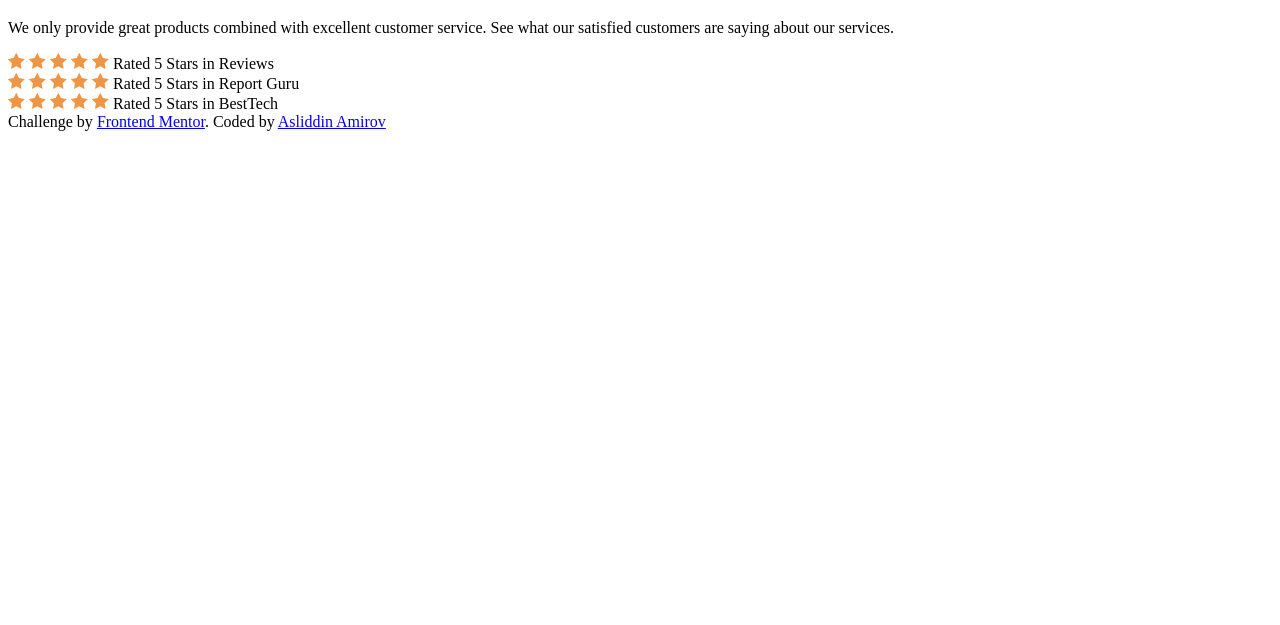
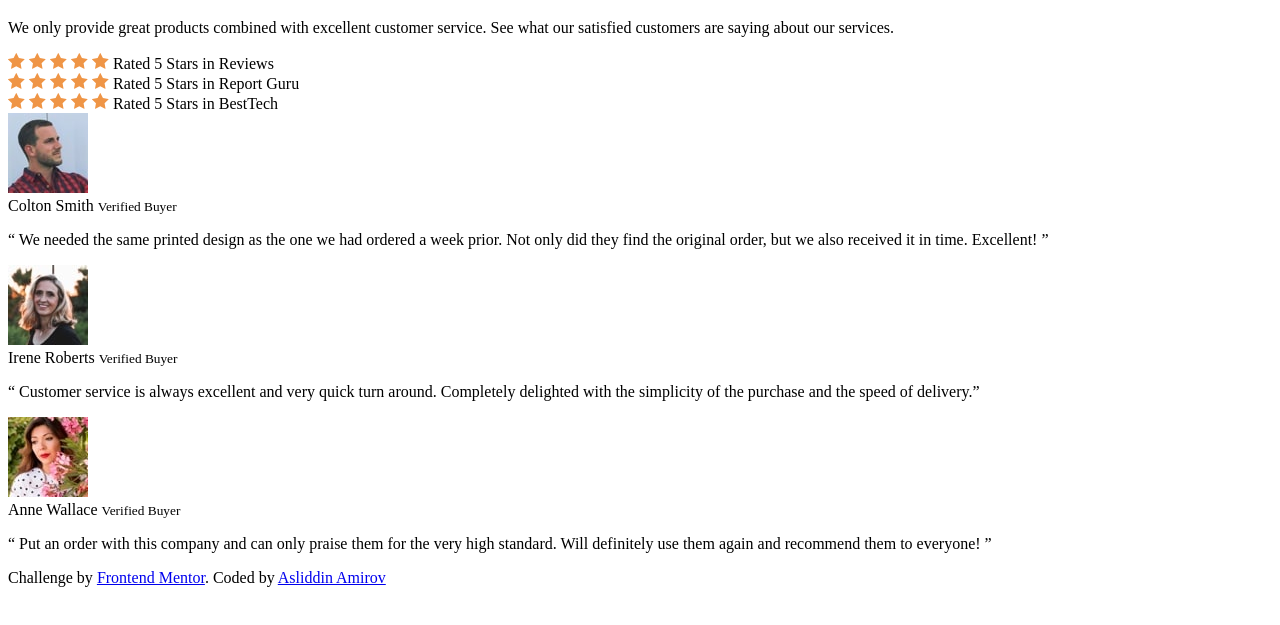
Before and after one commit to asliddinamir/project11-FM, a plain HTML site: page index.html in a window 1280 px wide. Shown: the part 61-686 px from the top of the page. Drawn offline with Linux system fonts and the light colour scheme.

Commit message:
done html part

```diff
--- a/index.html
+++ b/index.html
@@ -55,9 +55,43 @@
       </div>
     </div>
     <div class="reviews">
+
       <div class="review1">
+        <div class="header">
+          <img src="./images/image-colton.jpg" alt="colton">
+          <div class="author_name">
+            <span>Colton Smith</span>
+            <small>Verified Buyer</small>
+          </div>
+        </div>
+        <p>“ We needed the same printed design as the one we had ordered a week prior. Not only did they find the
+          original order, but we also received it in time. Excellent! ”</p>
+      </div>
 
+      <div class="review1">
+        <div class="header">
+          <img src="./images/image-irene.jpg" alt="irene">
+          <div class="author_name">
+            <span>Irene Roberts</span>
+            <small>Verified Buyer</small>
+          </div>
+        </div>
+        <p>“ Customer service is always excellent and very quick turn around. Completely delighted with the simplicity
+          of the purchase and the speed of delivery.”</p>
       </div>
+
+      <div class="review1">
+        <div class="header">
+          <img src="./images/image-anne.jpg" alt="anne">
+          <div class="author_name">
+            <span>Anne Wallace</span>
+            <small>Verified Buyer</small>
+          </div>
+        </div>
+        <p>“ Put an order with this company and can only praise them for the very high standard. Will definitely use
+          them again and recommend them to everyone! ”</p>
+      </div>
+
     </div>
 
     <div class="attribution">
```
